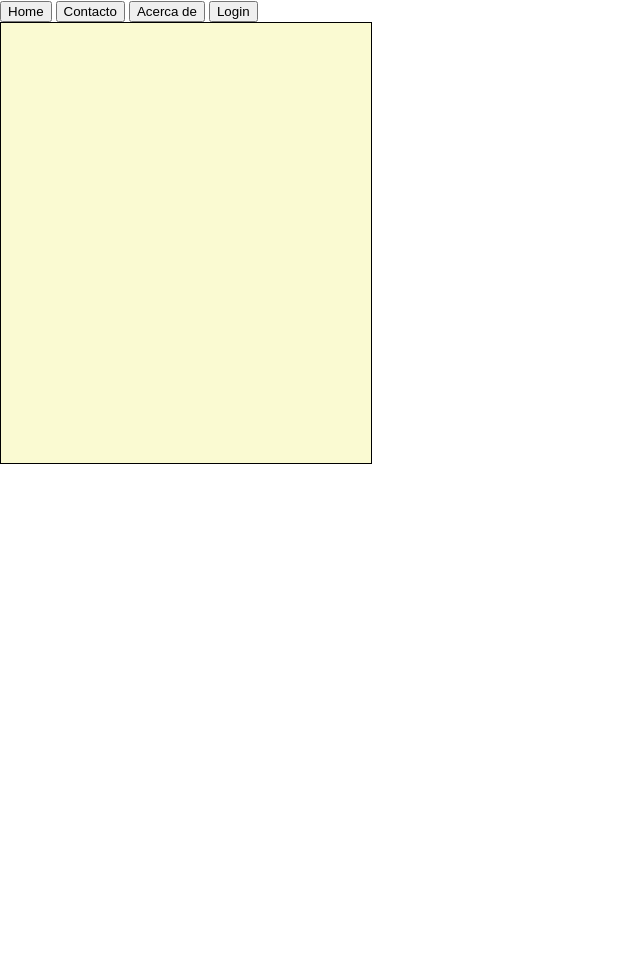
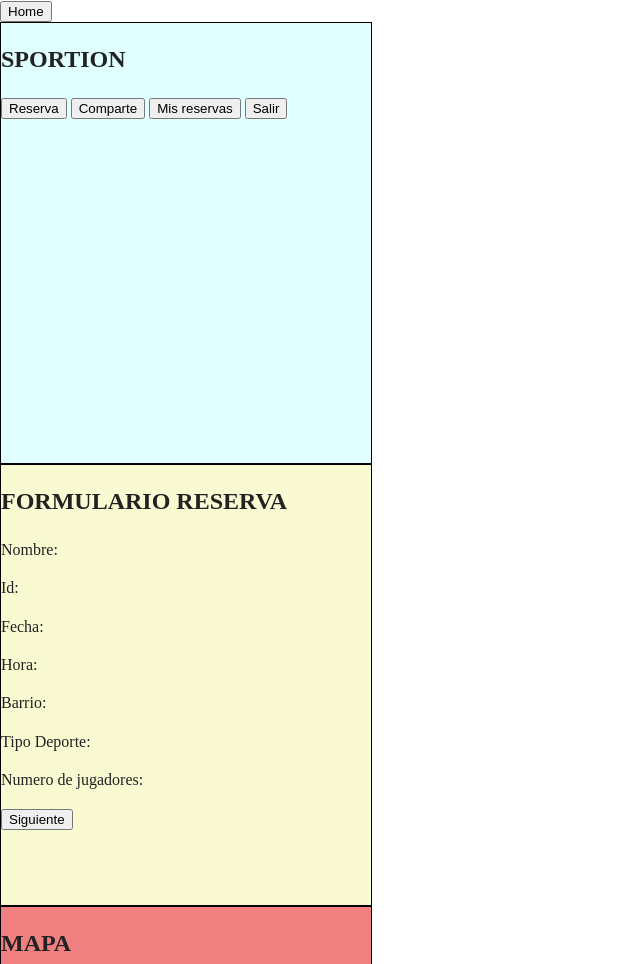
Before and after one commit to NicoleBP02/AppHibrida---Sportion, a plain HTML site: page hibrida/index.html in a window 1280 px wide. Shown: the top 964 px of the page, without its empty margins (0-640 px from the left). Before the commit the page ends 800 px from the top, so only its background shows below. Drawn offline with Linux system fonts and the light colour scheme.

Commit message:
Navegacion (hasta el mapa) y titulos (completos)

```diff
--- a/hibrida/index.html
+++ b/hibrida/index.html
@@ -34,6 +34,12 @@
     #seccion_4{
       background: lightsteelblue;
     }
+    #seccion_5{
+      background: lightpink;
+    }
+    #seccion_6{
+      background: lightseagreen;
+    }
 
 
   </style>
@@ -62,15 +68,74 @@
 <body>
   <nav>
     <input type="button" value="Home" onclick="cambiarSeccion(1);">
-    <input type="button" value="Contacto" onclick="cambiarSeccion(2);">
-    <input type="button" value="Acerca de" onclick="cambiarSeccion(3);">
-    <input type="button" value="Login" onclick="cambiarSeccion(4);">
   </nav>
 
-  <section class="seccion ocultar" id="seccion_1"></section>
-  <section class="seccion" id="seccion_2"></section>
-  <section class="seccion ocultar" id="seccion_3"></section>
-  <section class="seccion ocultar" id="seccion_4"></section>
+  <section class="seccion" id="seccion_1">
+    <html>
+      <head>
+          <h1>SPORTION</h1>
+      </head>
+      <body>
+        <nav>
+          <input type="button" value="Reserva" onclick="cambiarSeccion(2);">
+          <input type="button" value="Comparte" onclick="cambiarSeccion(4);">
+          <input type="button" value="Mis reservas" onclick="cambiarSeccion(6);">
+          <input type="button" value="Salir" onclick="cambiarSeccion(1);">
+        </nav>
+      </body>
+    </html>
+  </section>
+  <section class="seccion" id="seccion_2">
+     <html>
+      <head>
+          <h1>FORMULARIO RESERVA</h1>
+      </head>
+      <body>
+        <p>Nombre:</p>
+        <p>Id:</p>
+        <p>Fecha:</p>
+        <p>Hora:</p>
+        <p>Barrio:</p>
+        <p>Tipo Deporte:</p>
+        <p>Numero de jugadores:</p>
+      </body>
+      <nav>
+         <input type="button" value="Siguiente" onclick="cambiarSeccion(3);">
+      </nav>
+    </html>
+  </section>
+  <section class="seccion" id="seccion_3">
+    <html>
+      <head>
+          <h1>MAPA</h1>
+      </head>
+      <body></body>
+    </html>
+  </section>
+  <section class="seccion" id="seccion_4">
+    <html>
+      <head>
+          <h1>FORMULARIO COMPARTE</h1>
+      </head>
+      <body></body>
+    </html>
+  </section>
+  <section class="seccion" id="seccion_5">
+    <html>
+      <head>
+          <h1>LISTA CANCHAS DISPONIBLES</h1>
+      </head>
+      <body></body>
+    </html>
+  </section>
+  <section class="seccion" id="seccion_6">
+    <html>
+      <head>
+          <h1>MIS RESERVAS</h1>
+      </head>
+      <body></body>
+    </html>
+  </section>
 
 </body>
 
```
